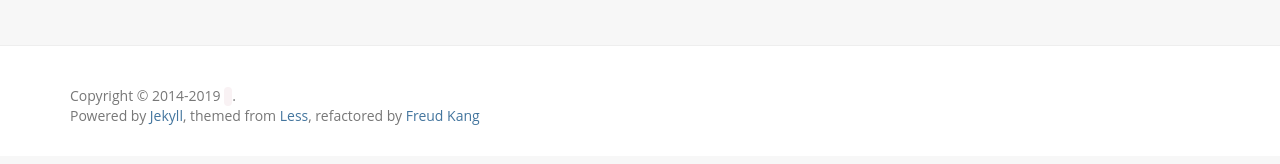
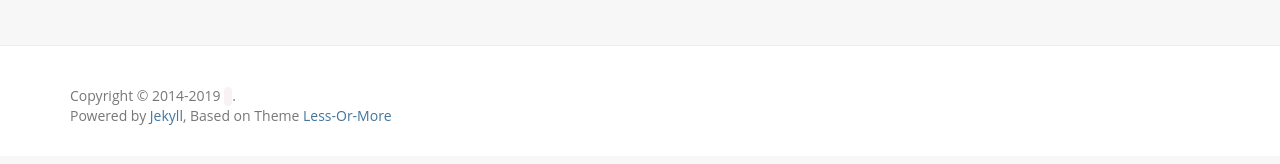
Before and after one commit to yuzhidi/yuzhidi.github.io, a Jekyll site: the page built from index.html, in a window 1280 px wide. Shown: the part 685-849 px from the top of the page. Built offline with Jekyll 4.4.1, drawn with Linux system fonts in a browser that asks for light colours; nearby versions of some CDN libraries; a script that is not in the unit is left out; comment, search, counter and statistics services are not loaded.

Commit message:
update footer

```diff
--- a/_includes/footer.html
+++ b/_includes/footer.html
@@ -1,7 +1,7 @@
 <footer class="footer" role="contentinfo">
 	<div class="container">
 		<p class="copyright">Copyright &copy; 2014-{{ site.time | date: '%Y' }} <a href="{{site.resume_site}}"><code>{{ site.author }}</code></a>.</p>
-		<p>Powered by <a href="http://jekyllrb.com">Jekyll</a>, themed from <a href="http://lesscss.cn/">Less</a>, refactored by <a href="http://www.hifreud.com/">Freud Kang</a></p>
+		<p>Powered by <a href="http://jekyllrb.com">Jekyll</a>, Based on Theme <a href="http://jekyllthemes.org/themes/Less-Or-More">Less-Or-More</a></p>
 	</div>
 </footer>
 
```
